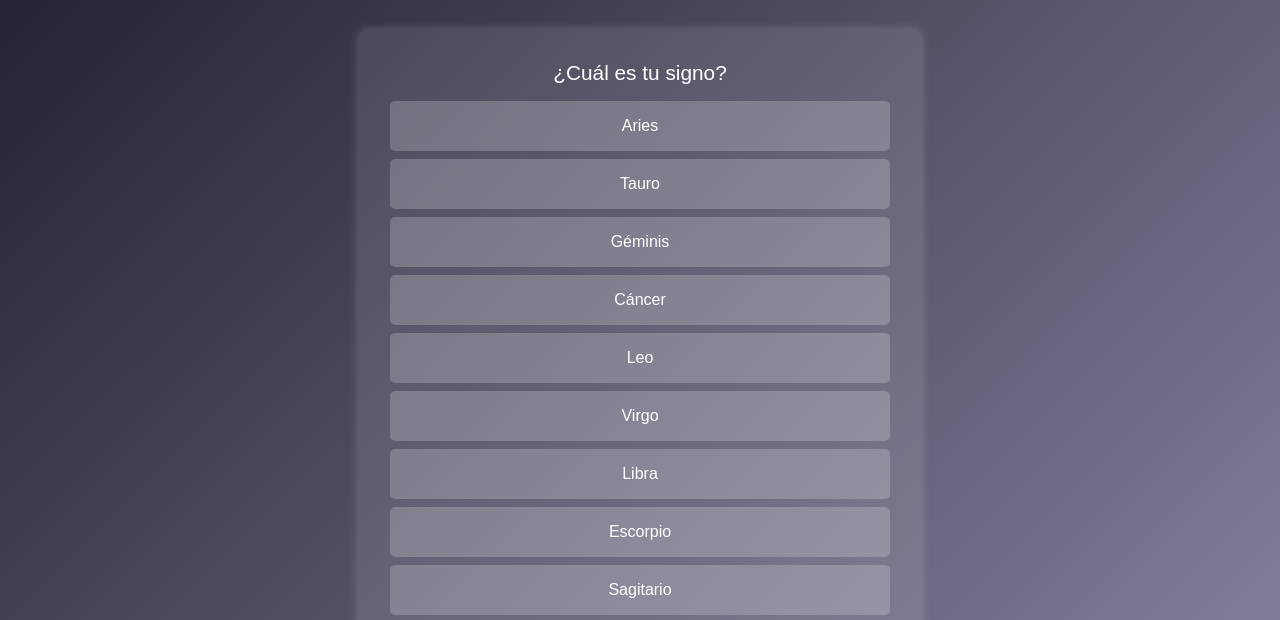
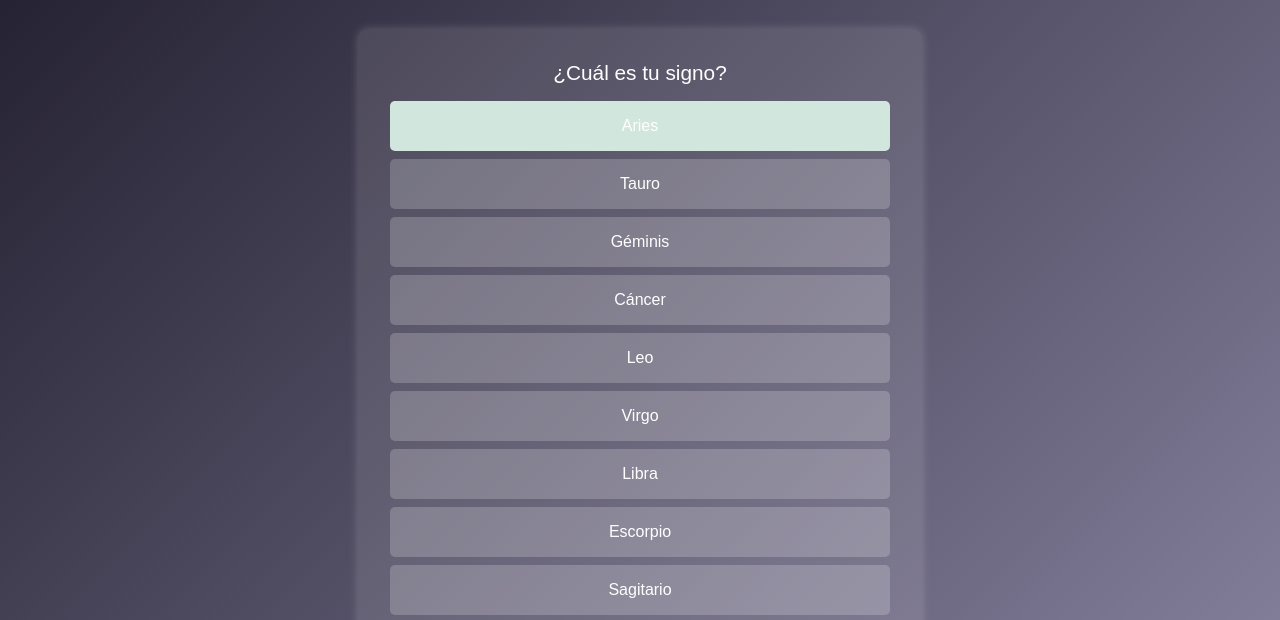
Before and after one commit to AnixyDev/app-astrologia, a plain HTML site: page index.html in a window 1280 px wide. Both pictures are taken after a click on the element "Aries". Shown: the part 134-754 px from the top of the page. Drawn offline with Linux system fonts and the light colour scheme.

Commit message:
Update styles.css

```diff
--- a/styles.css
+++ b/styles.css
@@ -40,6 +40,11 @@ body {
   transform: scale(1.05);
 }
 
+.option.selected {
+  background-color: #d1e7dd;
+  border-color: #0f5132;
+}
+
 #next-btn {
   margin-top: 1rem;
   padding: 0.8rem 1.5rem;
```
